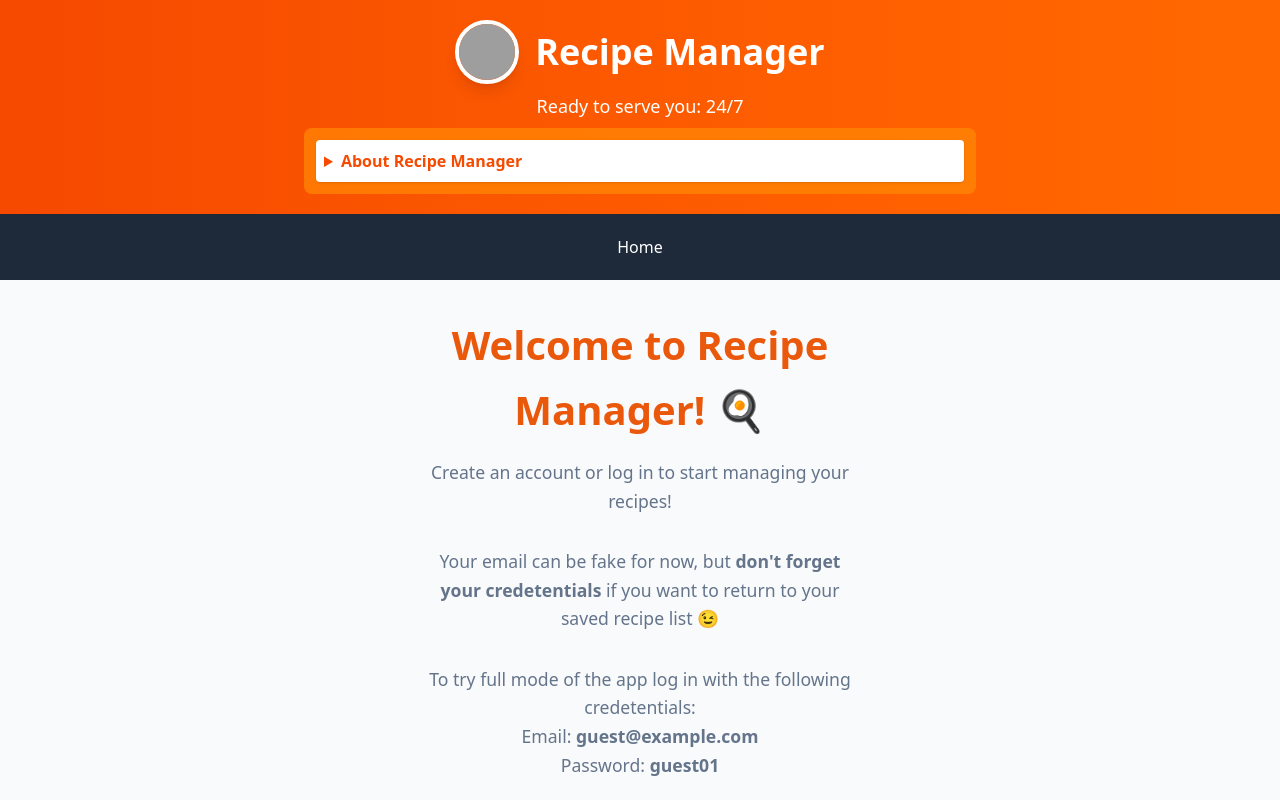
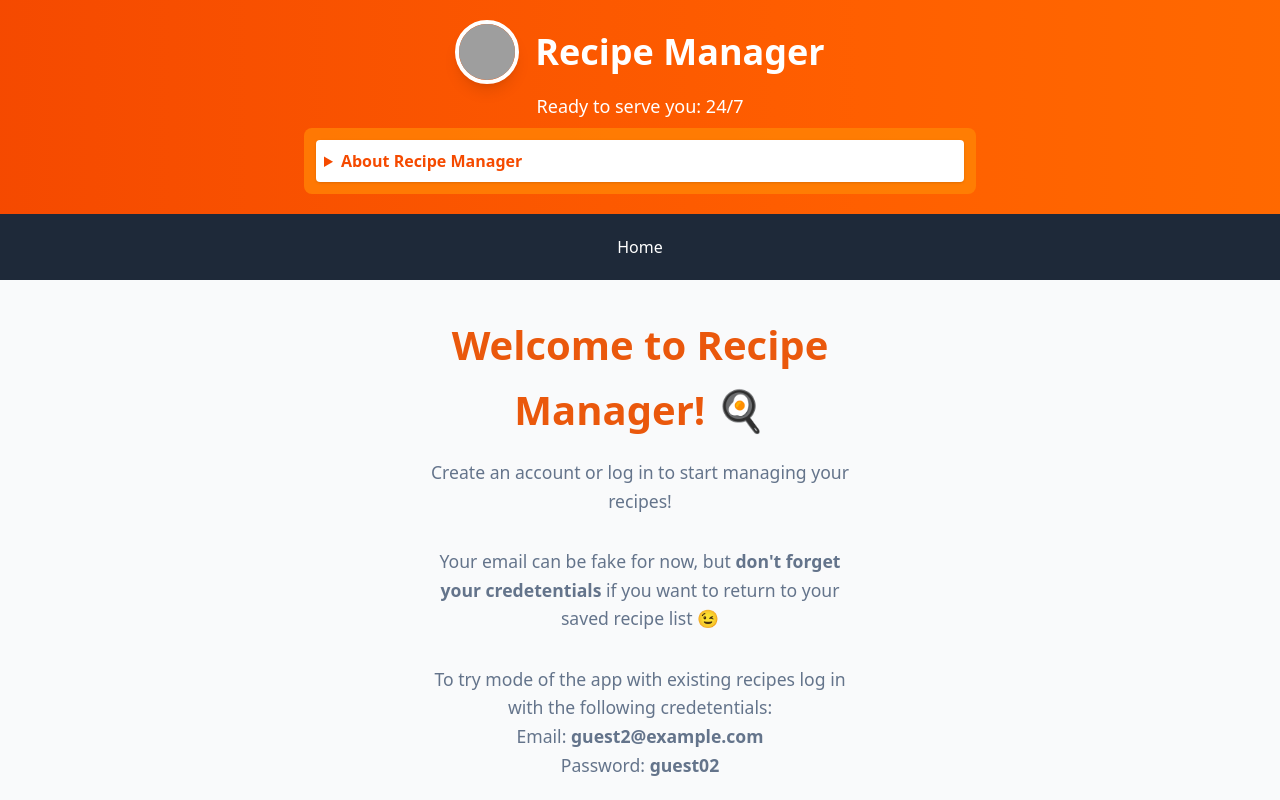
Before and after one commit to Olya092/RecipeManager, a Vue app in the folder RM_with_Vue/: page / in a window 1280 px wide. Shown: the top 800 px of the page. Built offline with nearby package versions, Linux system fonts and the light colour scheme; grey boxes are pictures that could not be loaded.

Commit message:
guest account

```diff
--- a/RM_with_Vue/src/views/HomeView.vue
+++ b/RM_with_Vue/src/views/HomeView.vue
@@ -106,11 +106,16 @@ const hideAllForms = () => {
       <h1>Welcome to Recipe Manager! 🍳</h1>
       <p>Create an account or log in to start managing your recipes!</p>
       <p>Your email can be fake for now, but <strong>don't forget your credetentials</strong> if you want to return to your saved recipe list 😉</p>
+      <!--
       <p>To try full mode of the app log in with the following credetentials:
         <br>Email: <strong>guest@example.com</strong>
         <br>Password: <strong>guest01</strong>
       </p>
-
+      -->
+      <p>To try mode of the app with existing recipes log in with the following credetentials:
+        <br>Email: <strong>guest2@example.com</strong>
+        <br>Password: <strong>guest02</strong>
+      </p>
 
       <!-- Action Buttons -->
       <div v-if="!showLoginForm && !showSignupForm" class="action-buttons">
```
